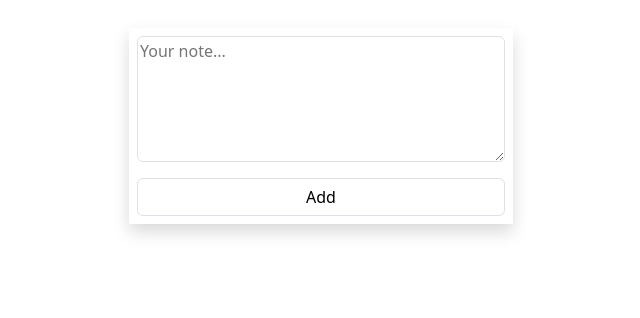
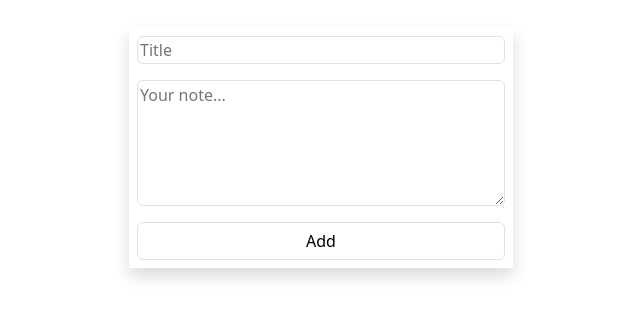
Before and after one commit to nnadavm/notes-all, a React (Create React App) app in the folder notes-app/: page / in a window 1280 px wide. Shown: the top 318 px of the page, without its empty margins (319-959 px from the left). Built offline with nearby package versions, Linux system fonts and the light colour scheme.

Commit message:
complete milestone-3

```diff
--- a/notes-app/src/components/AddNote/AddNote.js
+++ b/notes-app/src/components/AddNote/AddNote.js
@@ -1,14 +1,19 @@
 import React from "react";
+import { useState} from "react";
 
-function AddNote({ value, id, removeNote }) {
-    const date = (new Date).toLocaleString('he-IL');
+function AddNote({ title, value, id, removeNote }) {
+    const [date] = useState(new Date().toLocaleString('he-IL'))
 
     return (
         <div className="card m-2" id={id}>
-            <button onClick={() => removeNote(id)} className="btn btn-outline-secondary">x</button>
+
             <div className="card-body">
-                <h5 className="card-title">{date}</h5>
+                <div className="d-flex justify-content-between align-items-center">
+                    <h5 className="card-title">{title}</h5>
+                    <button onClick={() => removeNote(id)} className="btn btn-outline-secondary px-1 py-0 ms-1">✖</button>
+                </div>
                 <p className="card-text">{value}</p>
+                <p style={{fontSize:'14px'}}>{date}</p>
             </div>
         </div>
     )
--- a/notes-app/src/components/NoteForm/NoteForm.jsx
+++ b/notes-app/src/components/NoteForm/NoteForm.jsx
@@ -1,16 +1,23 @@
 import React from "react";
 
-function NoteForm({ handleChange, handleClick, inputText }) {
+function NoteForm({ handleInputChange, handleTitleChange, handleClick, inputText, noteTitle }) {
     return (
         <div className="form-container d-flex flex-column shadow bg-body-tertiary">
+            <input
+            type="text"
+            placeholder="Title"
+            value={noteTitle}
+            onChange={handleTitleChange}
+            className='m-2 rounded border'
+            />
+
             <textarea
                 value={inputText}
-                onChange={handleChange}
+                onChange={handleInputChange}
                 className='m-2 rounded border'
                 cols="40"
                 rows="5"
-                placeholder="Your note...">
-            </textarea>
+                placeholder="Your note..."/>
 
             <button
                 onClick={handleClick}
--- a/notes-app/src/components/Notes/Notes.jsx
+++ b/notes-app/src/components/Notes/Notes.jsx
@@ -8,9 +8,14 @@ let count = 0;
 function Notes() {
     const [inputList, setInputList] = useState([]);
     const [inputText, setInputText] = useState('');
+    const [noteTitle, setNoteTitle] = useState('');
 
-    function handleChange(event) {
+    function handleInputChange(event) {
         setInputText(event.target.value);
+    };
+
+    function handleTitleChange(event) {
+        setNoteTitle(event.target.value);
     };
 
     function handleClick() {
@@ -19,16 +24,18 @@ function Notes() {
         }
         setInputList(inputList.concat(
             {
+                title: noteTitle,
                 value: inputText,
                 id: count
             }
         ));
         count++;
-        setInputText('')
+        setInputText('');
+        setNoteTitle('');
     };
 
     function removeNote(noteId) {
-        if (window.confirm('are you sure?')) {
+        if (window.confirm('Are you sure?')) {
             setInputList(inputList.filter((note) => {
                 if (note.id !== noteId) {
                     return note
@@ -40,14 +47,17 @@ function Notes() {
     return (
         <div>
             <NoteForm
-                handleChange={handleChange}
+                handleInputChange={handleInputChange}
+                handleTitleChange={handleTitleChange}
                 handleClick={handleClick}
                 inputText={inputText}
+                noteTitle={noteTitle}
             />
 
             <div className="d-flex flex-wrap">
                 {inputList.map((note) => {
                     return (<AddNote
+                        title={note.title}
                         value={note.value}
                         id={note.id}
                         key={note.id}
```
